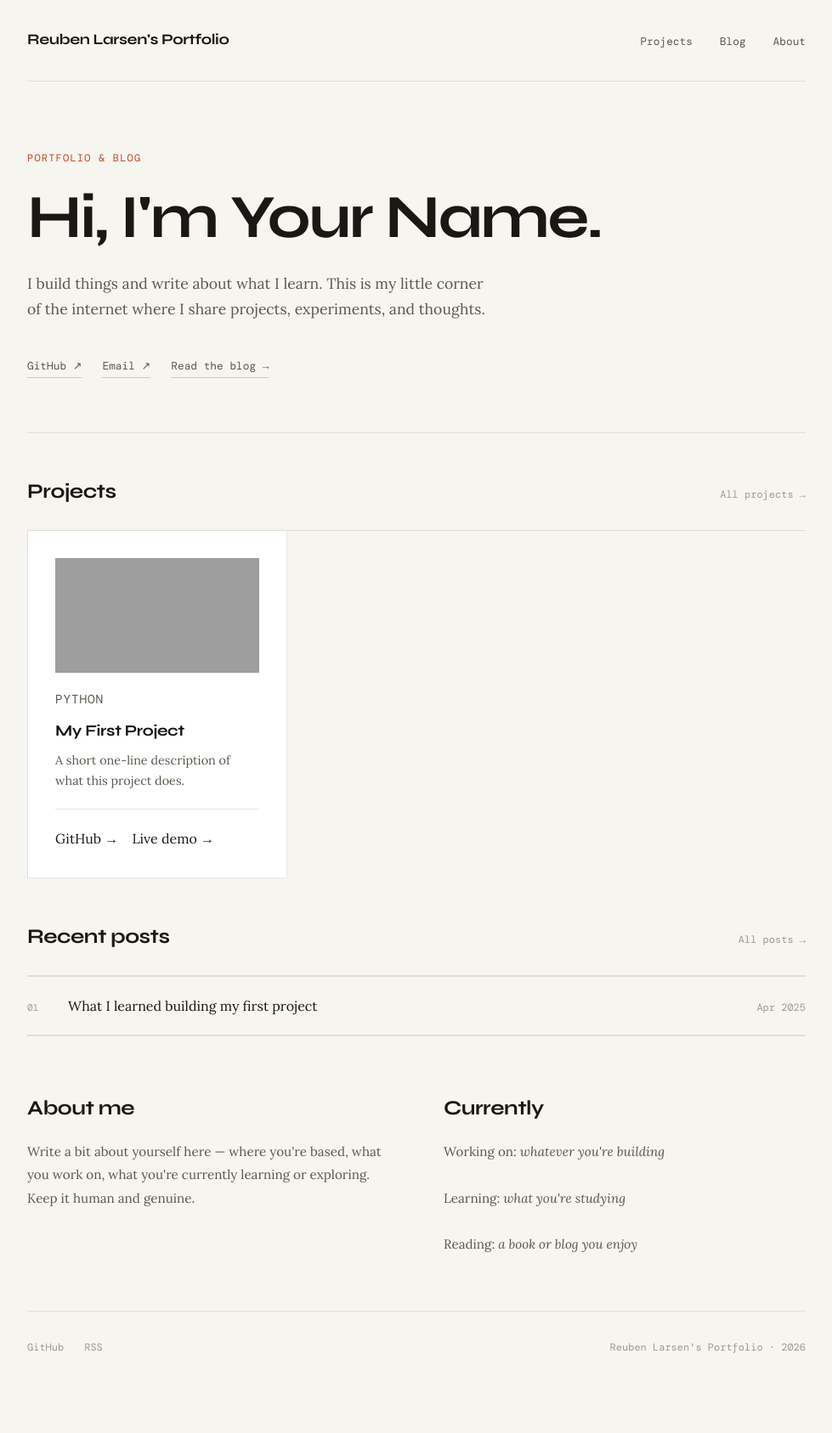
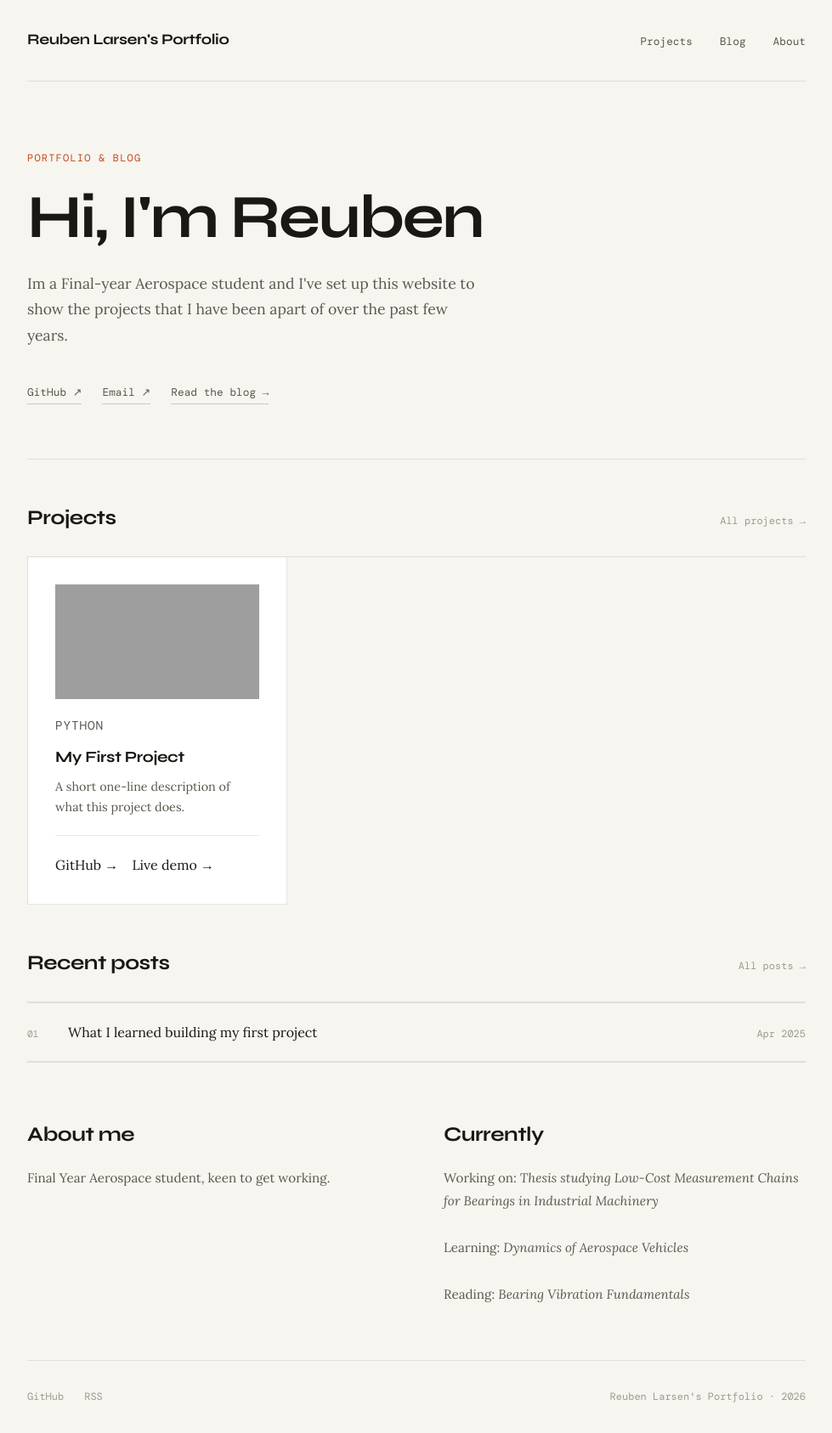
Before and after one commit to Reub2003/Portfolio, a Jekyll site: the page built from index.html, in a window 1280 px wide. Shown: the whole page at 85% size, without its empty margins (150-1129 px from the left). Built offline with Jekyll 4.4.1, drawn with Linux system fonts in a browser that asks for light colours; before the commit the page ends 1629 px from its top, so only the background shows below that; grey boxes are pictures that could not be loaded.

Commit message:
Update index.html

```diff
--- a/index.html
+++ b/index.html
@@ -7,12 +7,12 @@ title: Home
 <div class="site-wrap">
   <section class="hero">
     <p class="hero-eyebrow">Portfolio & Blog</p>
-    <h1>Hi, I'm Your Name.</h1>
+    <h1>Hi, I'm Reuben</h1>
     <p class="hero-bio">
-      I build things and write about what I learn. This is my little corner of the internet where I share projects, experiments, and thoughts.
+      Im a Final-year Aerospace student and I've set up this website to show the projects that I have been apart of over the past few years.
     </p>
     <div class="hero-links">
-      <a href="https://github.com/yourusername" target="_blank">GitHub ↗</a>
+      <a href="https://github.com/Reub2003" target="_blank">GitHub ↗</a>
       <a href="mailto:you@email.com">Email ↗</a>
       <a href="{{ '/blog' | relative_url }}">Read the blog →</a>
     </div>
@@ -75,15 +75,15 @@ title: Home
     <div>
       <h2>About me</h2>
       <p>
-        Write a bit about yourself here — where you're based, what you work on, what you're currently learning or exploring. Keep it human and genuine.
+        Final Year Aerospace student, keen to get working.
       </p>
     </div>
     <div>
       <h2>Currently</h2>
       <p>
-        Working on: <em>whatever you're building</em><br><br>
-        Learning: <em>what you're studying</em><br><br>
-        Reading: <em>a book or blog you enjoy</em>
+        Working on: <em>Thesis studying Low-Cost Measurement Chains for Bearings in Industrial Machinery</em><br><br>
+        Learning: <em>Dynamics of Aerospace Vehicles</em><br><br>
+        Reading: <em>Bearing Vibration Fundamentals</em>
       </p>
     </div>
   </div>
```
